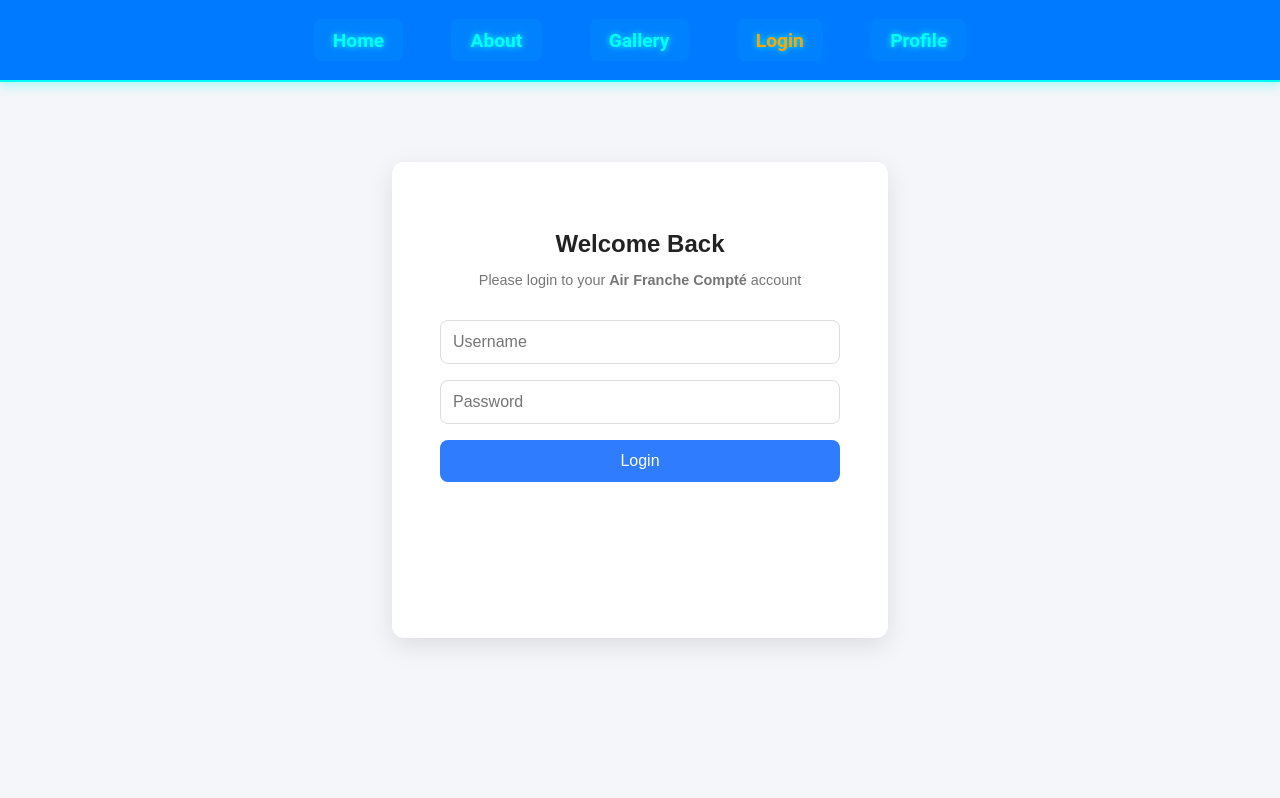
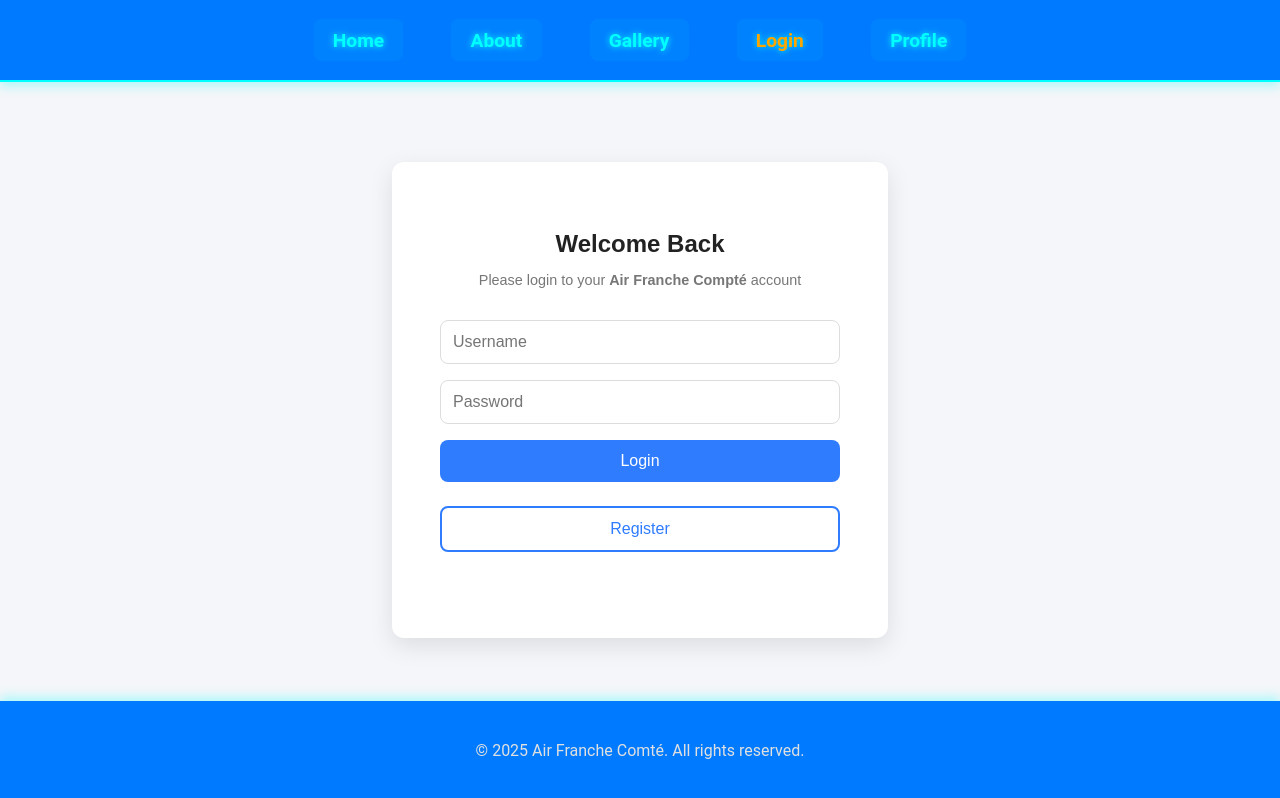
Before and after one commit to alexandre-huynh/air-franche-comte, a Vue app in the folder frontend/: page /login in a window 1280 px wide. Built offline with nearby package versions, Linux system fonts and the light colour scheme.

Commit message:
Modern Login V2

```diff
--- a/frontend/src/views/Login.vue
+++ b/frontend/src/views/Login.vue
@@ -2,7 +2,9 @@
   <div class="login-container">
     <div class="login-card">
       <h2>Welcome Back</h2>
-      <p class="subtitle">Please login to your <b>Air Franche Compté</b> account</p>
+      <p class="subtitle">
+        Please login to your <b>Air Franche Compté</b> account
+      </p>
 
       <form @submit.prevent="login">
         <input
@@ -18,6 +20,10 @@
           required
         />
         <button type="submit">Login</button>
+
+        <button type="button" class="register-btn" @click="goToRegister">
+          Register
+        </button>
       </form>
     </div>
   </div>
@@ -44,6 +50,10 @@ async function login() {
     alert('Invalid credentials');
   }
 }
+
+function goToRegister() {
+  router.push('/register');
+}
 </script>
 
 <style scoped>
@@ -51,6 +61,7 @@ async function login() {
   height: 100%;
   margin: 0;
   padding: 0;
+  background: #f4f6f9;
 }
 
 .login-container {
@@ -59,7 +70,6 @@ async function login() {
   left: 0;
   width: 100%;
   height: 100%;
-  background: #f4f6f9; /* fond gris clair moderne */
   display: flex;
   justify-content: center;
   align-items: center;
@@ -108,7 +118,8 @@ async function login() {
   outline: none;
 }
 
-.login-card button {
+/* bouton Login */
+.login-card button[type="submit"] {
   background: #2F7CFF;
   color: #fff;
   padding: 0.75rem;
@@ -119,7 +130,25 @@ async function login() {
   transition: background 0.3s ease;
 }
 
-.login-card button:hover {
+.login-card button[type="submit"]:hover {
   background: #255FCC;
 }
+
+/* bouton Register inversé */
+.register-btn {
+  background: #fff;
+  color: #2F7CFF;
+  border: 2px solid #2F7CFF;
+  margin-top: 0.5rem;
+  padding: 0.75rem;
+  border-radius: 8px;
+  font-size: 1rem;
+  cursor: pointer;
+  transition: all 0.3s ease;
+}
+
+.register-btn:hover {
+  background: #2F7CFF;
+  color: #fff;
+}
 </style>
```
